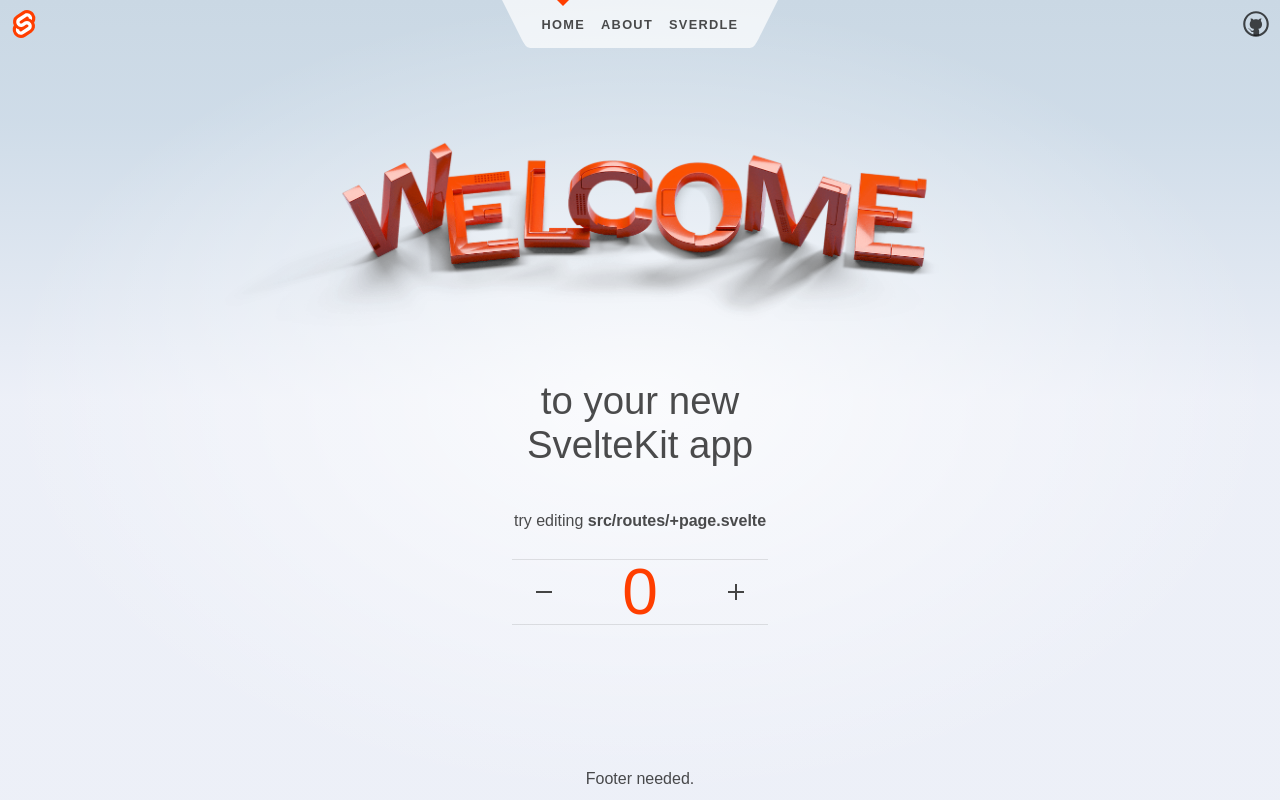
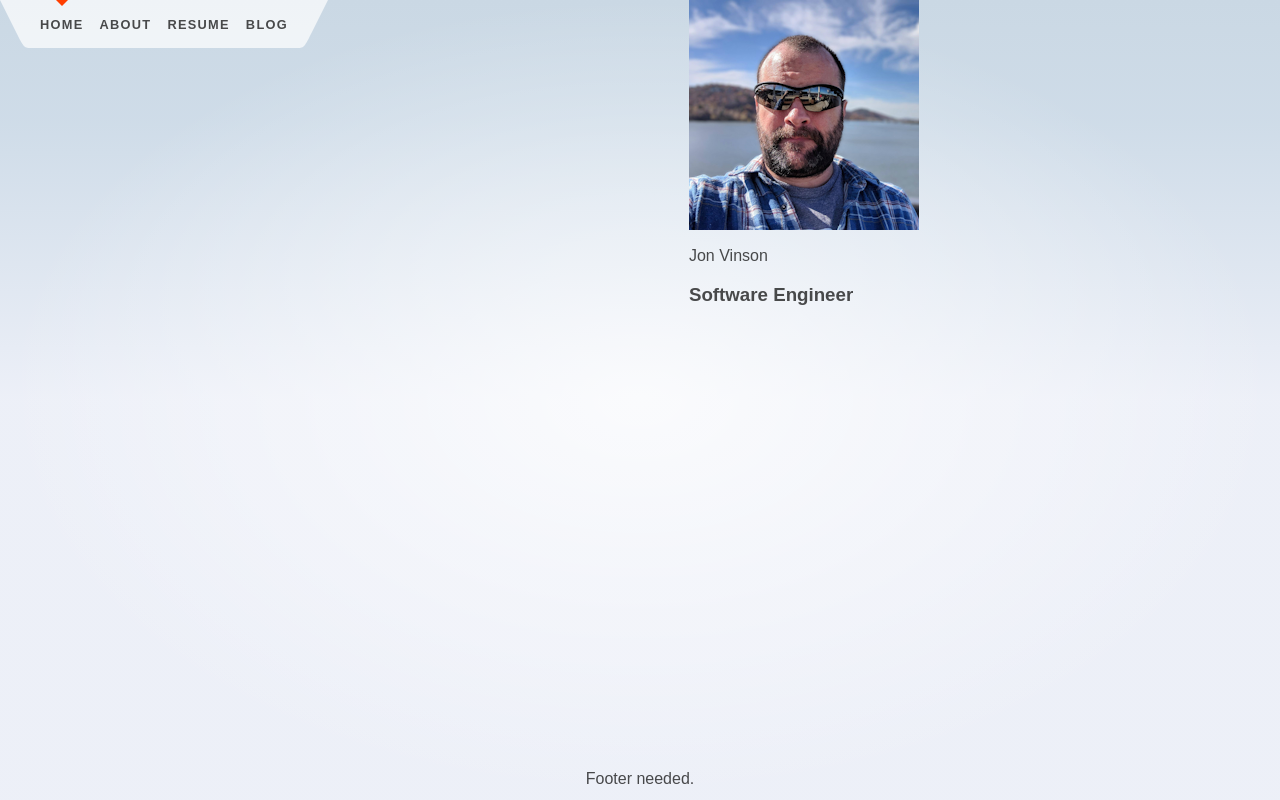
Before and after one commit to electricvino/swa-azure, a SvelteKit app: page / in a window 1280 px wide. Built offline with nearby package versions, Linux system fonts and the light colour scheme.

Commit message:
feat: init layout

```diff
--- a/src/routes/+page.svelte
+++ b/src/routes/+page.svelte
@@ -10,22 +10,6 @@
 </svelte:head>
 
 <section>
-	<h1>
-		<span class="welcome">
-			<picture>
-				<source srcset={welcome} type="image/webp" />
-				<img src={welcome_fallback} alt="Welcome" />
-			</picture>
-		</span>
-
-		to your new<br />SvelteKit app
-	</h1>
-
-	<h2>
-		try editing <strong>src/routes/+page.svelte</strong>
-	</h2>
-
-	<Counter />
 </section>
 
 <style>
--- a/src/routes/Header.svelte
+++ b/src/routes/Header.svelte
@@ -1,16 +1,11 @@
 <script>
 	import { page } from '$app/stores';
-	import logo from '$lib/images/svelte-logo.svg';
 	import github from '$lib/images/github.svg';
+	import photo from '$lib/images/photo.png';
+	import photo_fallback from '$lib/images/photo.png';
 </script>
 
-<header>
-	<div class="corner">
-		<a href="https://kit.svelte.dev">
-			<img src={logo} alt="SvelteKit" />
-		</a>
-	</div>
-
+<header id="site_header" class="header">
 	<nav>
 		<svg viewBox="0 0 2 3" aria-hidden="true">
 			<path d="M0,0 L1,2 C1.5,3 1.5,3 2,3 L2,0 Z" />
@@ -22,8 +17,13 @@
 			<li aria-current={$page.url.pathname === '/about' ? 'page' : undefined}>
 				<a href="/about">About</a>
 			</li>
-			<li aria-current={$page.url.pathname.startsWith('/sverdle') ? 'page' : undefined}>
-				<a href="/sverdle">Sverdle</a>
+			<li aria-current={$page.url.pathname === '/resume' ?
+			'page' : undefined}>
+				<a href="/resume">Resume</a>
+			</li>
+			<li aria-current={$page.url.pathname === '/blog' ?
+			'page' : undefined}>
+				<a href="/blog">Blog</a>
 			</li>
 		</ul>
 		<svg viewBox="0 0 2 3" aria-hidden="true">
@@ -31,12 +31,25 @@
 		</svg>
 	</nav>
 
-	<div class="corner">
-		<a href="https://github.com/sveltejs/kit">
-			<img src={github} alt="GitHub" />
-		</a>
-	</div>
-</header>
+
+
+		<div class="welcome">
+			<picture>
+				<source srcset={photo} type="image/webp" />
+				<img src={photo_fallback} alt="my photo" />
+			</picture>
+			<div class="header-titles">
+				<h2>Jon Vinson</h2>
+				<h3>Software Engineer</h3>
+			</div>
+		</div>
+		<div class="social-links">
+			<ul>
+				<li><a href="" target="_blank"><i class="fab fa-linked-in"></i></a></li>
+				<li><a href="" target="_blank"><i class="fa-brands fa-github"></i></a></li>
+			</ul>
+		</div>
+	</header>
 
 <style>
 	header {
```
Also changed, not shown: src/routes/about/+page.svelte (+6 -1 lines), src/routes/blog/+page.svelte (added, +10 -0 lines), src/lib/images/photo.png (added).
